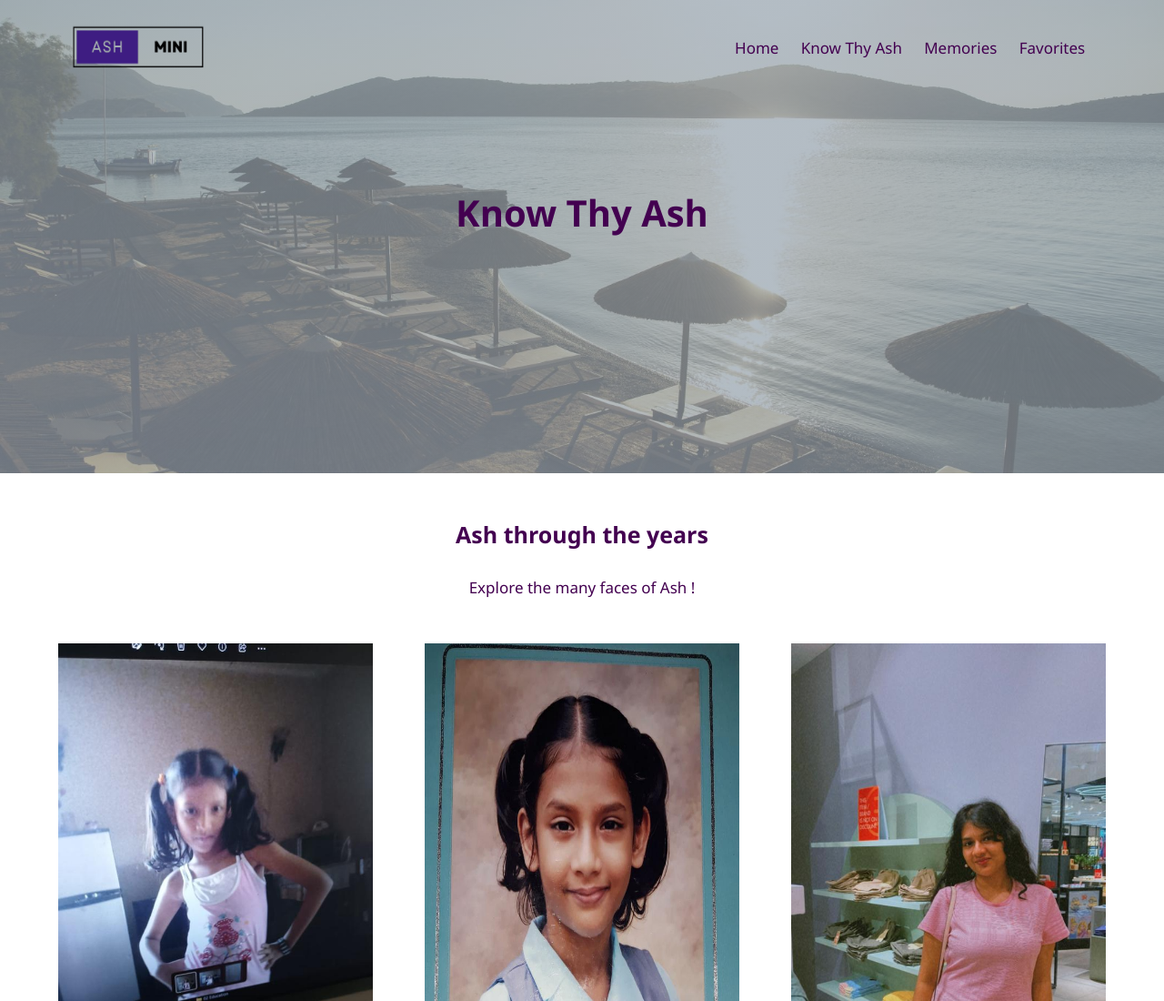
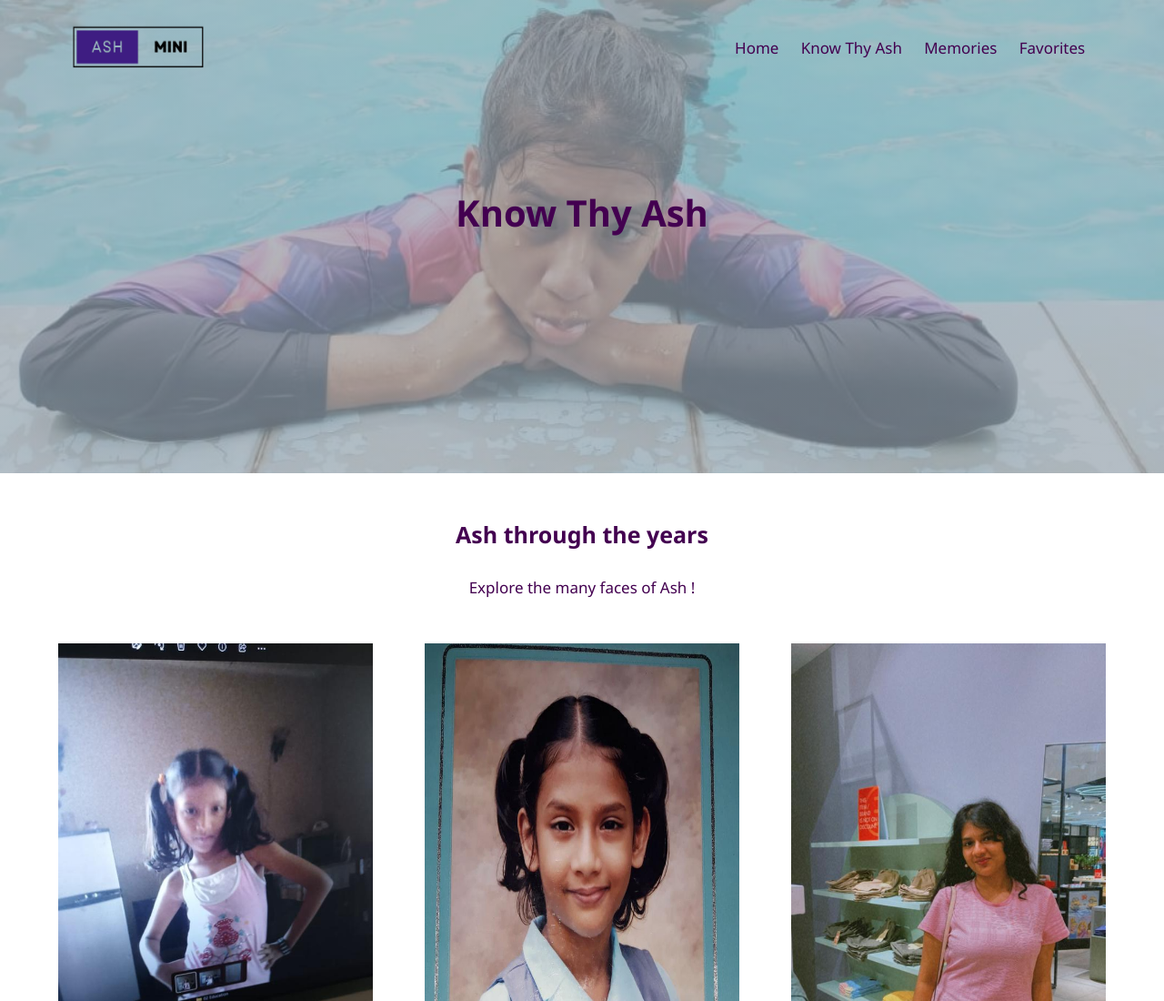
Before and after one commit to RisinduPiya/ascharya, a plain HTML site: page branches.html in a window 1280 px wide. Shown: the top 1100 px of the page at 91% size. Drawn offline with Linux system fonts and the light colour scheme.

Commit message:
Add files via upload

```diff
--- a/css/style.css
+++ b/css/style.css
@@ -129,7 +129,7 @@ nav img:hover {
 .sub_header{
     height: 65vh;
     width: 100%;
-    background-image: linear-gradient(rgba(148, 161, 172, 0.7), rgba(148, 161, 172, 0.7)), url(../images/branches_page/branches_banner.jpg) ;
+    background-image: linear-gradient(rgba(148, 161, 172, 0.7), rgba(148, 161, 172, 0.7)), url(../images/branches_page/banner.jpeg) ;
     background-size: cover;
     background-position: center;
     text-align: center;
```
Also changed, not shown: index.html (+1 -1 lines), images/branches_page/banner.jpeg (added).
